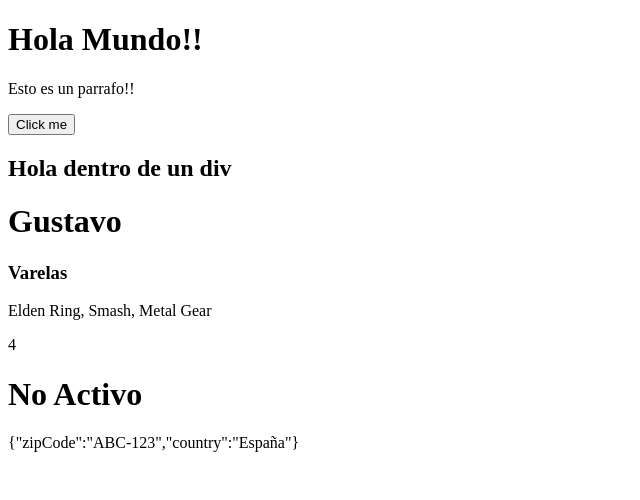
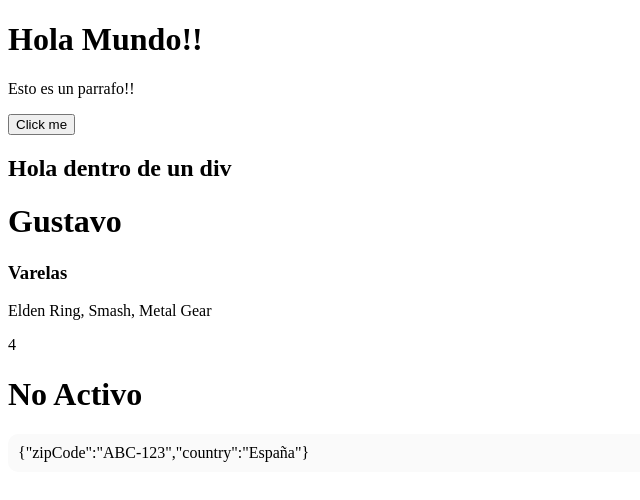
Before and after one commit to Tatoguvaga/React, a React (Vite) app in the folder 02-first-steps/: page / in a window 1280 px wide. Shown: the top 500 px of the page, without its empty margins (0-640 px from the left). Built offline with nearby package versions, Linux system fonts and the light colour scheme.

Commit message:
estilos-CSS

```diff
--- a/02-first-steps/src/MyAwesomeApp.tsx
+++ b/02-first-steps/src/MyAwesomeApp.tsx
@@ -1,3 +1,4 @@
+import type { CSSProperties } from "react";
 
 export const MyAwesomeApp = () => {
 
@@ -12,6 +13,13 @@ export const MyAwesomeApp = () => {
         country: 'España',
     };
 
+    const myStyles: CSSProperties = {
+        backgroundColor: '#fafafa',
+        borderRadius: 10,
+        padding: 10,
+        marginTop: 20,
+    }
+
     return (
         <>
             <h1>{firstName}</h1>
@@ -22,7 +30,7 @@ export const MyAwesomeApp = () => {
 
             <h1>{isActive ? 'Activo' : 'No Activo'}</h1>
 
-            <p>{JSON.stringify(address)}</p>
+            <p style={myStyles}>{JSON.stringify(address)}</p>
         </>
     );
 
```
